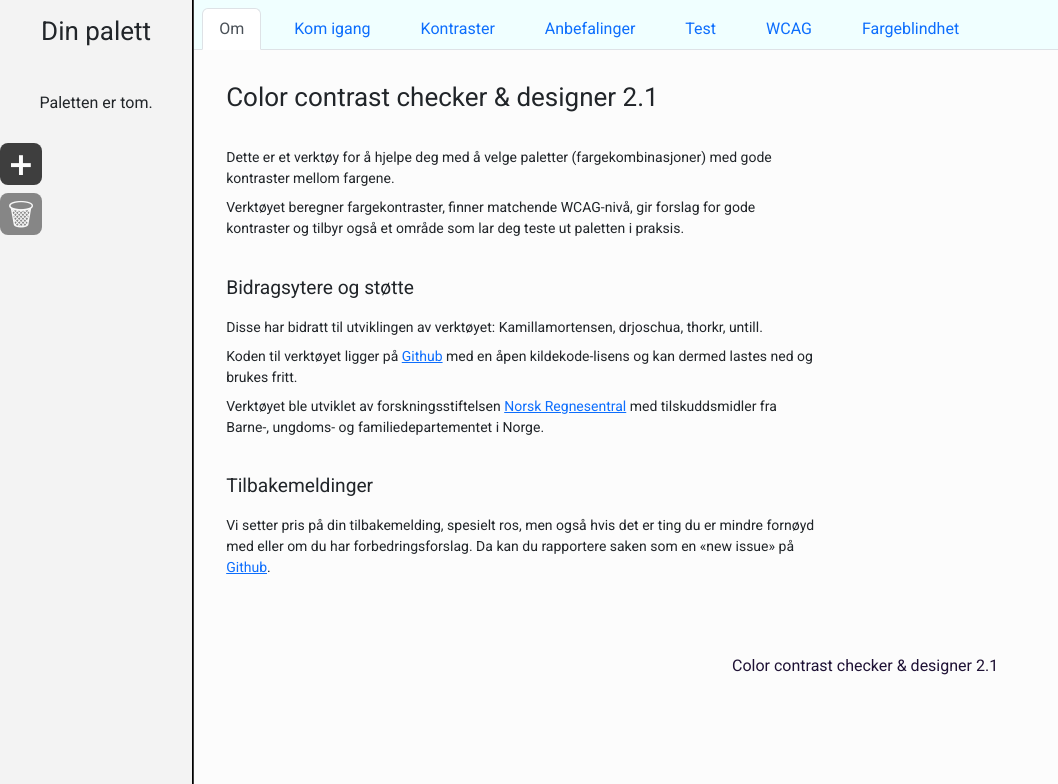
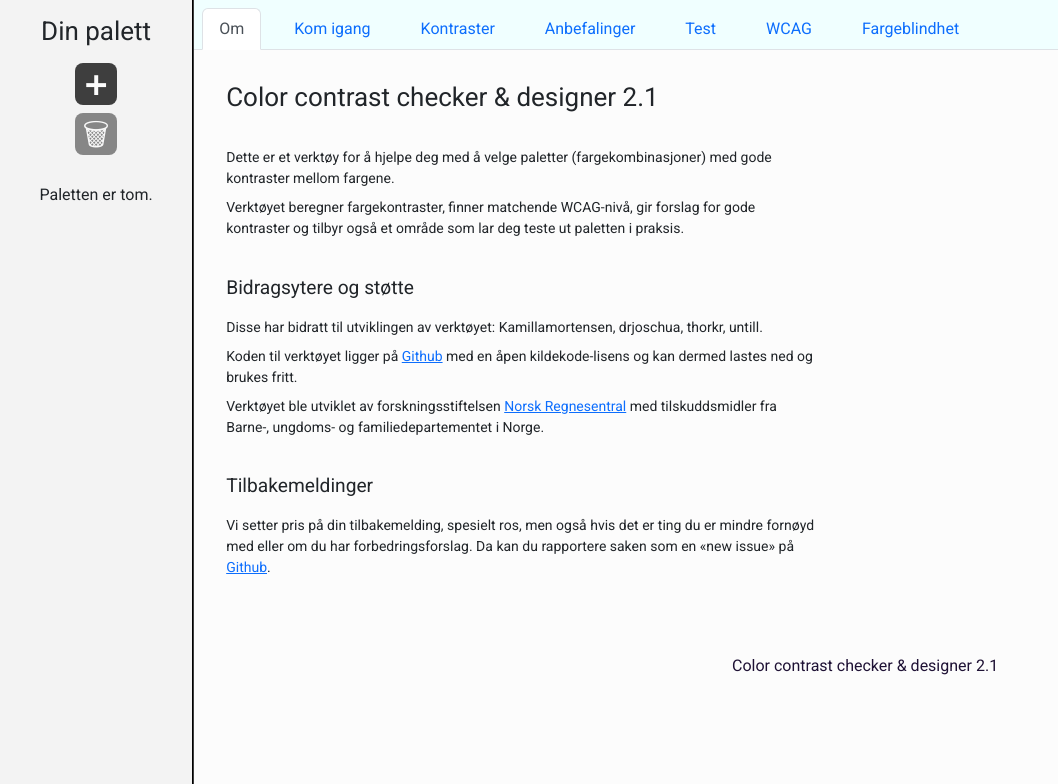
Before and after one commit to NorskRegnesentral/ccc21, a React (Create React App) app: page /#/ in a window 1536 px wide. Shown: the top 784 px of the page, without its empty margins (0-1058 px from the left). Built offline with nearby package versions, Linux system fonts and the light colour scheme.

Commit message:
Move palette controls to start

```diff
--- a/src/components/myColors/myColors.css
+++ b/src/components/myColors/myColors.css
@@ -9,7 +9,7 @@
 @media screen and (min-width: 1400px) {
     .adaptive-bar {
         border-right: 2px groove var(--base-color-dark-grey);
-        grid-template-areas: "heading" "colorlist" "controls" "freespace";
+        grid-template-areas: "heading" "controls" "colorlist" "freespace";
         grid-template-rows: auto auto auto 1fr;
         height: 100vh;
     }
@@ -18,7 +18,7 @@
 @media not screen and (min-width: 1400px) {
     .adaptive-bar {
         border-bottom: 2px groove var(--base-color-dark-grey);
-        grid-template-areas: "heading colorlist controls freespace";
+        grid-template-areas: "heading controls colorlist freespace";
         grid-template-columns: auto auto auto 1fr;
         height: 100px;
         width: 100vw;
@@ -63,7 +63,7 @@
     flex-direction: column;
   grid-area: controls;
   grid-gap: .5em;
-  justify-content: center;
+  justify-self: center;
     padding: 0;
     margin: 0;
 }
--- a/src/components/myColors/myColors.jsx
+++ b/src/components/myColors/myColors.jsx
@@ -39,6 +39,18 @@ const MyColors = ({ colorList, setColorList, direction, setDirection }) => {
       <h1 class="big-title">
         {t('my-colors-heading')}
       </h1>
+      <ul className="color-list-controls">
+        <button
+          disabled={colorList.length === numberOfColors.MAX ? true : false }
+          className="palette-button palette-add"
+          onClick={addColorValue}
+        >🞥</button>
+        <button
+          disabled={colorList.length === 0 ? true : false }
+          className="palette-button palette-clear"
+          onClick={clearColorValues}
+        >🗑 </button>
+      </ul>
       <ul className="adaptive-color-list">
         <li className={`my-color-list-item ${colorList.length > 0 ? "disabled-message" : "enabled-message"}`}>
           <div className="empty-message">{t('my-colors-empty')}</div>
@@ -58,18 +70,6 @@ const MyColors = ({ colorList, setColorList, direction, setDirection }) => {
           </li>
         ))}
       </ul>
-      <ul className="color-list-controls">
-        <button
-          disabled={colorList.length === numberOfColors.MAX ? true : false }
-          className="palette-button palette-add"
-          onClick={addColorValue}
-        >🞥</button>
-        <button
-          disabled={colorList.length === 0 ? true : false }
-          className="palette-button palette-clear"
-          onClick={clearColorValues}
-        >🗑 </button>
-      </ul>
     </div>
   );
 };
```
